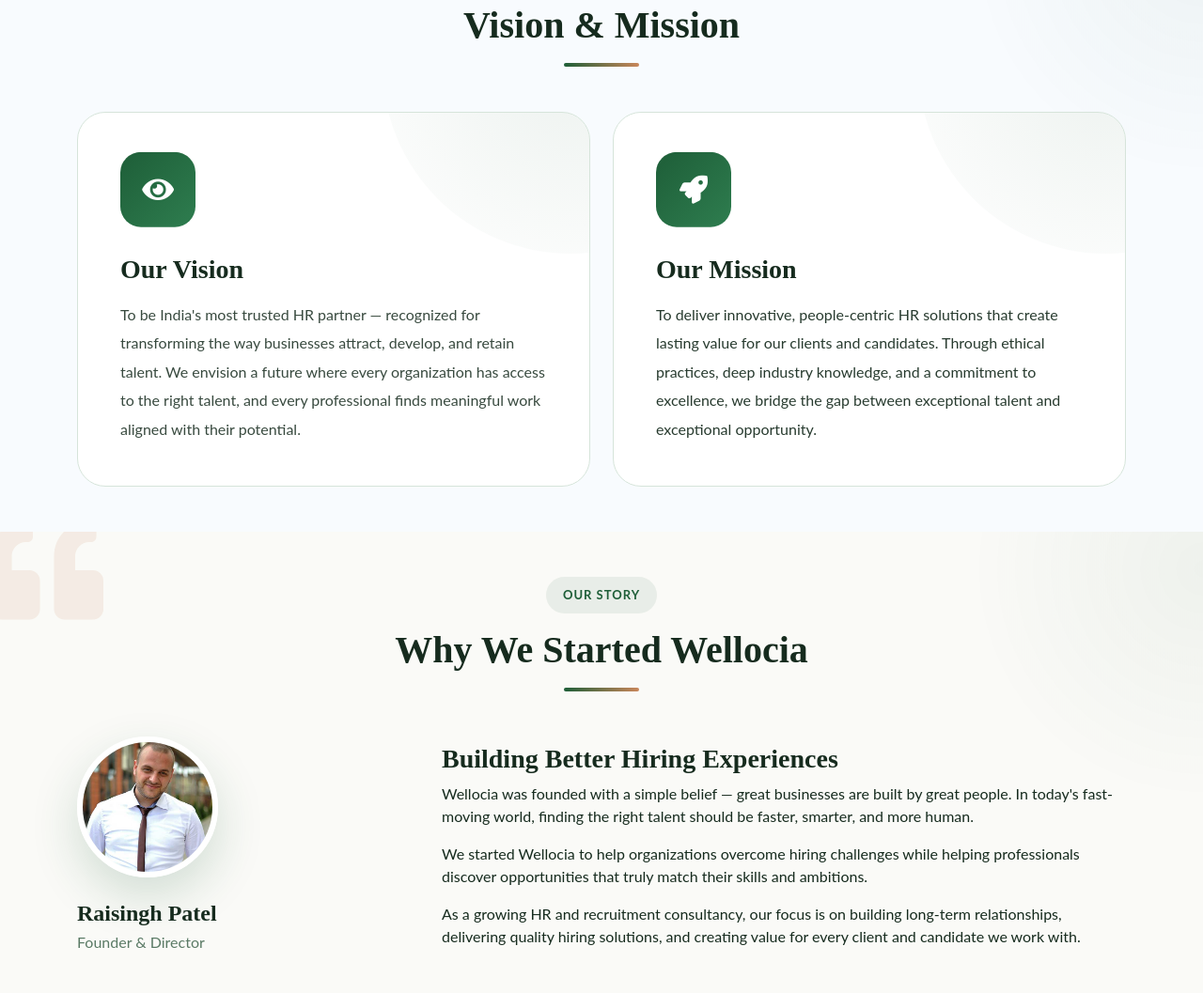
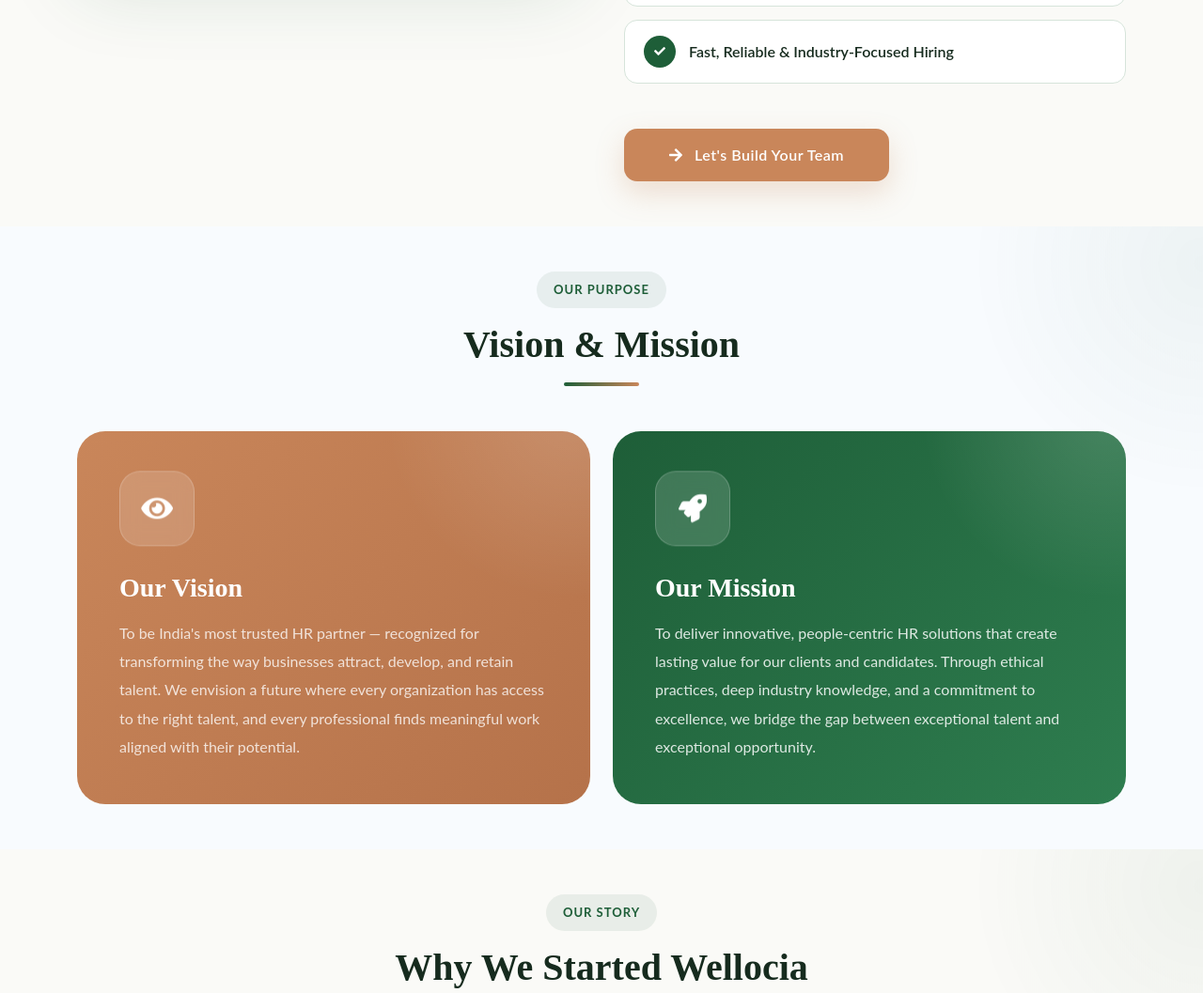
Before and after one commit to techoccasions-debug/wellocia, a plain HTML site: page about.html in a window 1280 px wide. Shown: the part 1208-2265 px from the top of the page at 94% size. Drawn offline with nearby package versions, Linux system fonts and the light colour scheme.

Commit message:
Update style.css

```diff
--- a/css/style.css
+++ b/css/style.css
@@ -2557,3 +2557,255 @@
     box-shadow:
         0 20px 45px rgba(201, 134, 90, .35);
 }
+
+.overview-title {
+    font-size: 52px;
+    line-height: 1.1;
+    font-weight: 800;
+    color: var(--dark);
+    margin-bottom: 20px;
+}
+
+.overview-title span {
+    display: block;
+    color: var(--primary);
+}
+
+.overview-lead {
+    font-size: 18px;
+    line-height: 1.9;
+    color: var(--muted);
+    margin-bottom: 20px;
+}
+
+.overview-text {
+    color: #666;
+    line-height: 1.9;
+    margin-bottom: 10px;
+}
+
+.overview-features {
+    display: flex;
+    flex-direction: column;
+    gap: 14px;
+}
+
+.feature-item {
+    display: flex;
+    align-items: center;
+    gap: 14px;
+
+    padding: 16px 20px;
+
+    background: #fff;
+
+    border: 1px solid var(--border);
+
+    border-radius: 14px;
+
+    transition: .4s ease;
+}
+
+.feature-item:hover {
+    transform: translateX(10px);
+
+    border-color: var(--primary);
+
+    box-shadow:
+        0 15px 35px rgba(30, 94, 56, .10);
+}
+
+.feature-icon {
+    width: 34px;
+    height: 34px;
+
+    border-radius: 50%;
+
+    background: var(--primary);
+
+    color: #fff;
+
+    display: flex;
+    align-items: center;
+    justify-content: center;
+
+    font-size: 12px;
+}
+
+.feature-item span {
+    font-weight: 600;
+    color: var(--dark);
+}
+
+.mini-stat {
+    background: #fff;
+
+    border-radius: 18px;
+
+    padding: 18px;
+
+    text-align: center;
+
+    border: 1px solid var(--border);
+
+    transition: .4s ease;
+}
+
+.mini-stat:hover {
+    transform: translateY(-8px);
+
+    box-shadow:
+        0 20px 40px rgba(30, 94, 56, .10);
+}
+
+.mini-stat h4 {
+    color: var(--primary);
+    font-weight: 800;
+    margin-bottom: 5px;
+}
+
+.mini-stat span {
+    font-size: 13px;
+    color: var(--muted);
+}
+
+.vm-card {
+    background: linear-gradient(135deg,
+            var(--accent),
+            var(--accent-hover));
+
+    color: #fff;
+
+    border: none;
+
+    border-radius: 30px;
+
+    padding: 45px;
+
+    position: relative;
+
+    overflow: hidden;
+
+    transition: .5s ease;
+
+    height: 100%;
+}
+
+.vm-card::before {
+    content: "";
+
+    position: absolute;
+
+    width: 400px;
+    height: 400px;
+
+    border-radius: 50%;
+
+    top: -220px;
+    right: -180px;
+
+    background:
+        radial-gradient(rgba(255, 255, 255, .15),
+            transparent 70%);
+
+    transition: .5s ease;
+}
+
+.vm-card:hover {
+    transform: translateY(-15px);
+
+    box-shadow:
+        0 30px 70px rgba(201, 134, 90, .30);
+}
+
+.vm-card:hover::before {
+    transform: scale(1.3);
+}
+
+.vm-card h3 {
+    color: #fff;
+    font-weight: 700;
+}
+
+.vm-card p {
+    color: rgba(255, 255, 255, .92);
+}
+
+.vm-icon {
+    width: 80px;
+    height: 80px;
+
+    border-radius: 22px;
+
+    background: rgba(255, 255, 255, .15);
+
+    border: 1px solid rgba(255, 255, 255, .20);
+
+    backdrop-filter: blur(10px);
+
+    color: #fff;
+
+    display: flex;
+    align-items: center;
+    justify-content: center;
+
+    font-size: 30px;
+
+    margin-bottom: 25px;
+}
+
+.vision {
+    background: linear-gradient(135deg,
+            var(--accent),
+            var(--accent-hover));
+}
+
+.mission {
+    background: linear-gradient(135deg,
+            var(--primary),
+            var(--primary-hover));
+}
+
+.founder-card {
+    background: #fff;
+    padding: 40px;
+    text-align: center;
+    border-radius: 30px;
+    border: 1px solid var(--border);
+
+    box-shadow:
+        0 25px 60px rgba(30, 94, 56, .08);
+}
+
+.story-card {
+    background: #fff;
+
+    padding: 50px;
+
+    border-radius: 30px;
+
+    border: 1px solid var(--border);
+
+    position: relative;
+
+    box-shadow:
+        0 30px 70px rgba(30, 94, 56, .08);
+}
+
+.story-card h3 {
+    color: var(--dark);
+    font-weight: 700;
+    margin-bottom: 20px;
+}
+
+.story-card p {
+    color: var(--muted);
+    font-size: 17px;
+    line-height: 1.9;
+}
+
+.quote-mark {
+    font-size: 50px;
+    color: var(--accent);
+    margin-bottom: 20px;
+}
```
